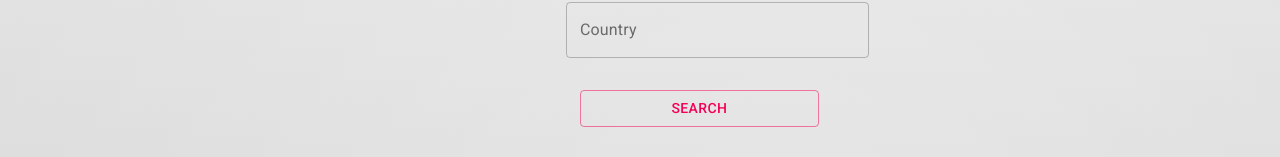
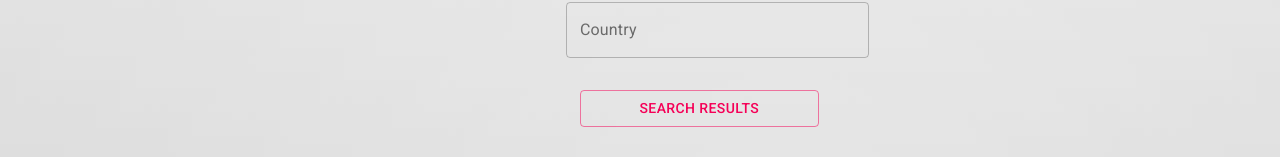
Before and after one commit to nawfaz/arsenalPage, a React (Create React App) app: page /corona in a window 1280 px wide. Shown: the part 128-285 px from the top of the page. Built offline with nearby package versions, Linux system fonts and the light colour scheme.

Commit message:
test modifs

```diff
--- a/src/Components/Corona.jsx
+++ b/src/Components/Corona.jsx
@@ -55,7 +55,7 @@ export default function BasicTextFields() {
           variant="outlined"
           color="secondary"
         >
-          Search
+          Search Results
         </Button>
         <TextField
           value={date}
```
